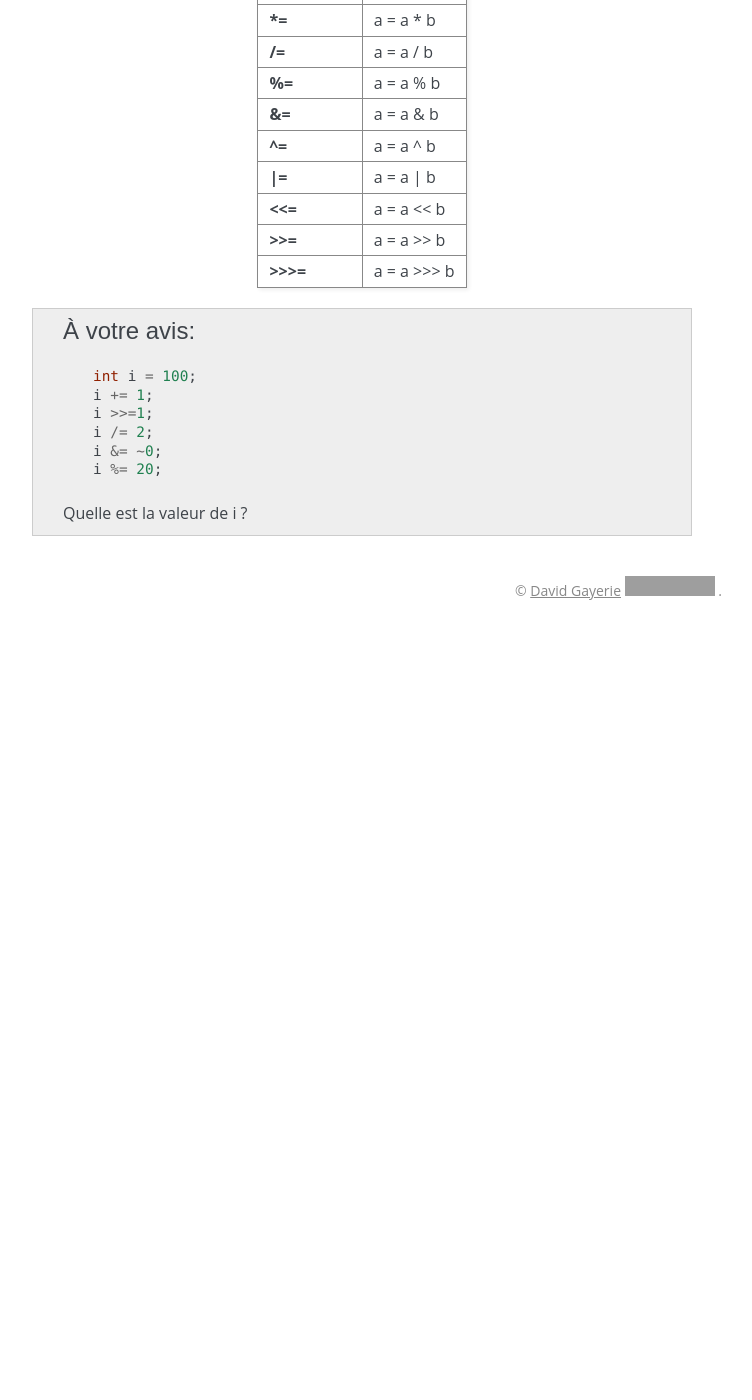
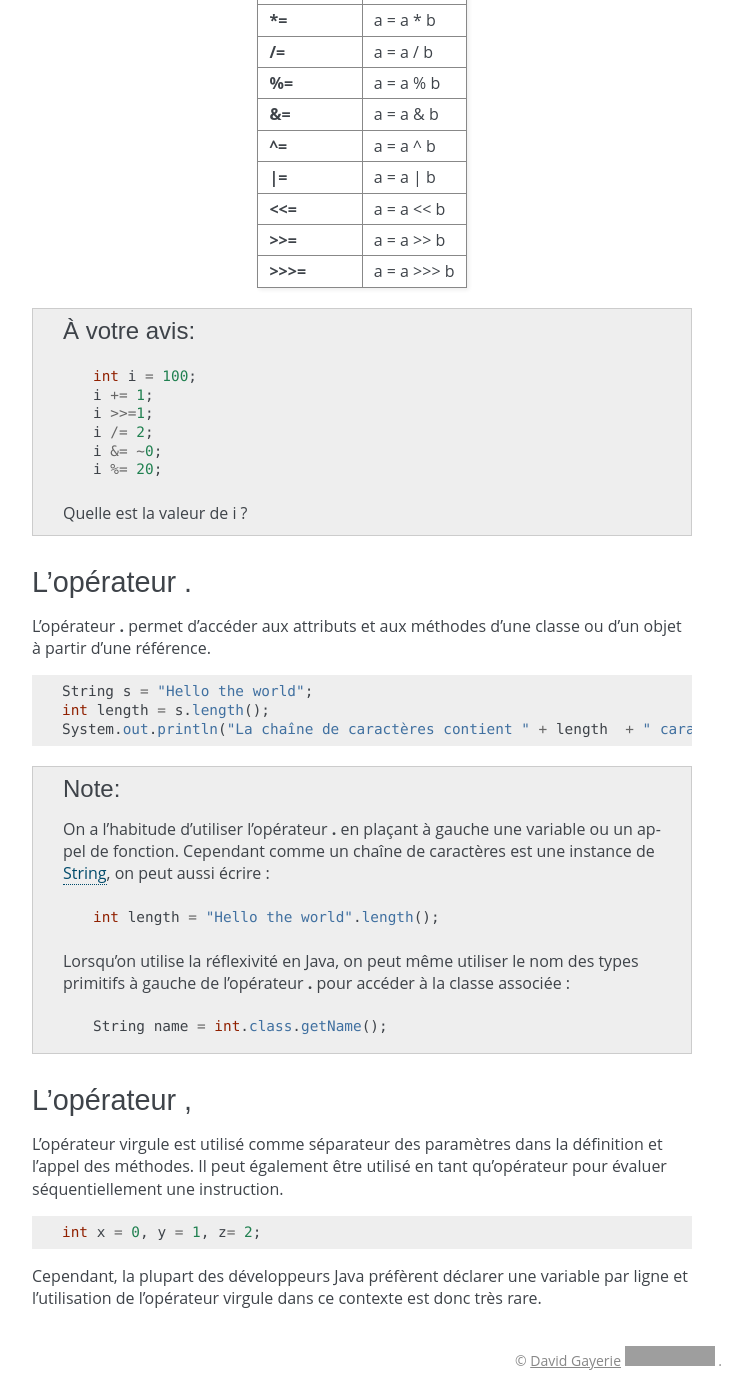
Before and after one commit to lanaflonPerso/cours-java-web, a Sphinx documentation site: the page built from source/operateurs.rst, in a window 1280 px wide and 1400 px high, scrolled down 7406 px. Shown: the whole window, without its empty margins (398-1150 px from the left). Built offline with Sphinx 7.4.7, drawn with Linux system fonts in a browser that asks for light colours; formulas are drawn with MathJax 3; before the commit the page ends 8036 px from its top, so only the background shows below that; some of the changed text lies outside the part shown; grey boxes are pictures that could not be loaded.

Commit message:
relecture et début du chapitre sur les attributs et les méthodes

```diff
--- a/notions.txt
+++ b/notions.txt
@@ -21,6 +21,8 @@ import
 
 ===================
 
+classe abstraite
+
 enumération
 
 javabeans
--- a/source/index.rst
+++ b/source/index.rst
@@ -17,6 +17,7 @@ Le langage Java
    types_primitifs
    operateurs
    structures_de_controle
+   attributs_et_methodes
 
 
 Cette œuvre est mise à disposition selon les termes de la `Licence Creative Commons Attribution <http://creativecommons.org/licenses/by-sa/3.0/fr/>`_ -  Partage dans les Mêmes Conditions 3.0 France
--- a/source/operateurs.rst
+++ b/source/operateurs.rst
@@ -484,6 +484,50 @@ directement à l'opérande de gauche.
 
   Quelle est la valeur de i ?
 
+L'opérateur .
+*************
+
+L'opérateur **.** permet d'accéder aux attributs et aux méthodes d'une classe
+ou d'un objet à partir d'une référence.
+
+::
+
+  String s = "Hello the world";
+  int length = s.length();
+  System.out.println("La chaîne de caractères contient " + length  + " caractères");
+
+.. note ::
+
+  On a l'habitude d'utiliser l'opérateur **.** en plaçant à gauche une variable ou
+  un appel de fonction. Cependant comme un chaîne de caractères est une instance
+  de String_, on peut aussi écrire :
+
+  ::
+
+    int length = "Hello the world".length();
+
+  Lorsqu'on utilise la réflexivité en Java, on peut même utiliser le nom des
+  types primitifs à gauche de l'opérateur **.** pour accéder à la classe associée :
+
+  ::
+
+    String name = int.class.getName();
+
+L'opérateur ,
+*************
+
+L'opérateur virgule est utilisé comme séparateur des paramètres dans la définition
+et l'appel des méthodes. Il peut également être utilisé en tant qu'opérateur pour
+évaluer séquentiellement une instruction.
+
+::
+
+  int x = 0, y = 1, z= 2;
+
+Cependant, la plupart des développeurs Java préfèrent déclarer une variable par ligne
+et l'utilisation de l'opérateur virgule dans ce contexte est donc très rare.
+
+
 .. _String: https://docs.oracle.com/javase/9/docs/api/java/lang/String.html
 .. _Object.equals: https://docs.oracle.com/javase/9/docs/api/java/lang/Object.html#equals-java.lang.Object-
 .. _StringBuilder: https://docs.oracle.com/javase/8/docs/api/java/lang/StringBuilder.html
--- a/source/premiere_classe.rst
+++ b/source/premiere_classe.rst
@@ -51,6 +51,11 @@ des énumérations
 des classes internes
   Un classe peut contenir la déclaration d'autres classes que l'on appelle alors classes internes (**inner classes**).
   Nous y reviendrons dans un chapitre ultérieur.
+
+L'ordre dans lequel apparaissent ces éléments dans la déclaration de la classe est
+sans importance en Java. Pour des raisons de commodité de lecture, les développeurs
+adoptent en général une convention : d'abord les constantes, puis les énumérations,
+puis les attributs et enfin les méthodes.
 
 Ajouter des méthodes
 ********************
```
Also changed, not shown: source/attributs_et_methodes.rst (added, +281 -0 lines).
